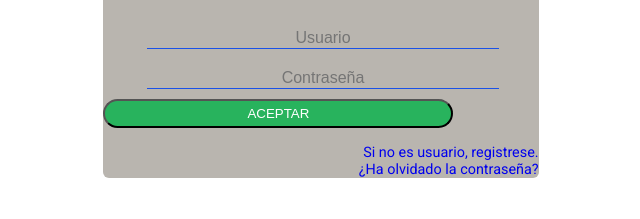
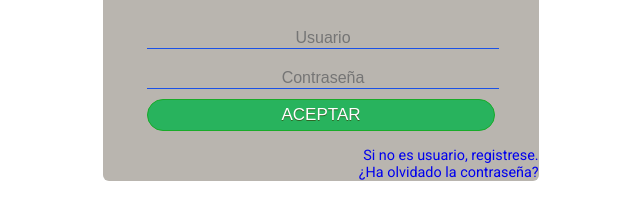
Before and after one commit to mangel-25/AppBootstrap4, a website: page milogin.html in a window 1280 px wide. Shown: the part 181-400 px from the top of the page, without its empty margins (319-959 px from the left). Drawn offline with Linux system fonts and the light colour scheme.

Commit message:
mejorar aspecto login

```diff
--- a/css/milogin.css
+++ b/css/milogin.css
@@ -3,9 +3,7 @@ body {
     margin-left: 33%;
     margin-right: 33%;
     margin-top: 100px;
-
 }
-
 
 #f-login {
     background-color: rgb(185, 181, 175);
@@ -23,21 +21,22 @@ body {
 ::-webkit-input-placeholder {
     text-align: center;
 }
+
 #f-login h4 {
     text-align: center;
 }
+
 #f-login input[type="text"] {
     width: 80%;
     display: block;
     border: none;
-    border-bottom: 1px  solid rgb(27, 81, 231);
+    border-bottom: 1px solid rgb(27, 81, 231);
     font-size: 16px;
     padding-top: 10px;
     margin-top: 10px;
     margin-left: 10%;
     background: rgb(185, 181, 175);
     text-align: center;
-
 }
 
 #f-login input[type="text"]:focus {
@@ -47,14 +46,13 @@ body {
 #f-login input[type="submit"] {
     background-color: rgb(40, 179, 93);
     margin-top: 10px;
+    margin-left: 10%;
     border-radius: 20px;
-    color:white;
+    color: white;
     text-transform: uppercase;
-    width: 350px;
+    width: 80%;
     padding: 5px;
-
 }
-
 
 #enlaces a {
     text-decoration: none;
@@ -63,3 +61,28 @@ body {
     align-content: center;
     text-align: right;
 }
+
+.myButton {
+    background-color: #44c767;
+    -moz-border-radius: 28px;
+    -webkit-border-radius: 28px;
+    border-radius: 28px;
+    border: 1px solid #18ab29;
+    display: inline-block;
+    cursor: pointer;
+    color: #ffffff;
+    font-family: Arial;
+    font-size: 17px;
+    padding: 16px 31px;
+    text-decoration: none;
+    text-shadow: 0px 1px 0px #2f6627;
+}
+
+.myButton:hover {
+    background-color: #5cbf2a;
+}
+
+.myButton:active {
+    position: relative;
+    top: 1px;
+}
--- a/milogin.html
+++ b/milogin.html
@@ -18,7 +18,7 @@
         <h4>Introduzca los datos</h4>
         <input type="text" id="usuario" placeholder="Usuario" autocomplete="off">
         <input type="text" id="passwd" placeholder="Contraseña" autocomplete="off">
-        <input type="submit" value="Aceptar">
+        <input class="myButton" type="submit" value="Aceptar">
         <div id="enlaces">
             <p>
             <a href="www.google.es">Si no es usuario, registrese.</a>
```
